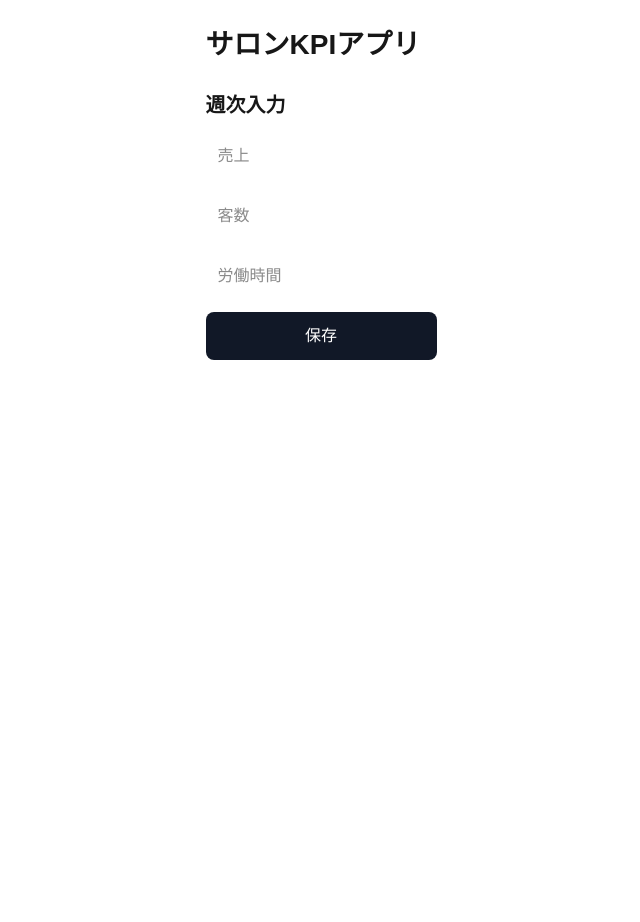
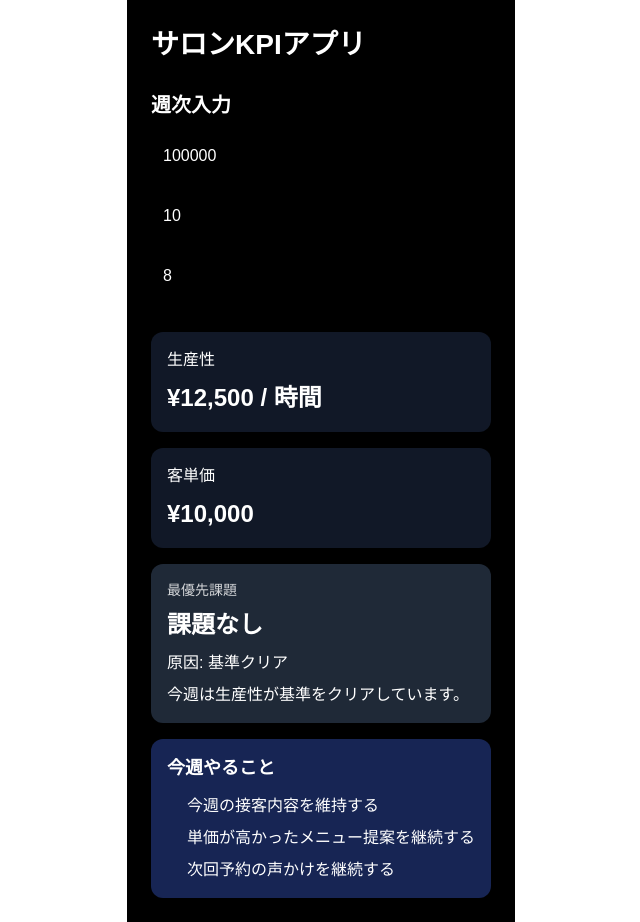
Before and after one commit to koichi050791-afk/salon-app, a Next.js app: page / in a window 1280 px wide. Shown: the whole page, without its empty margins (319-959 px from the left). Before the commit the page ends 800 px from the top, so only its background shows below. Built offline with nearby package versions, Linux system fonts and the light colour scheme.

Commit message:
show productivity and actions

```diff
--- a/app/page.tsx
+++ b/app/page.tsx
@@ -1,41 +1,111 @@
 "use client";
 
-import { useEffect, useState } from "react";
+import { useMemo, useState } from "react";
+
+type Diagnosis = {
+  productivity: number;
+  avgTicket: number;
+  issue: string;
+  cause: string;
+  message: string;
+  actions: string[];
+};
+
+function diagnose(sales: number, clients: number, hours: number): Diagnosis {
+  const productivity = hours > 0 ? sales / hours : 0;
+  const avgTicket = clients > 0 ? sales / clients : 0;
+
+  const PRODUCTIVITY_GOAL = 10000;
+  const AVG_TICKET_GOAL = 8000;
+  const CLIENTS_GOAL = 20;
+
+  if (productivity >= PRODUCTIVITY_GOAL) {
+    return {
+      productivity,
+      avgTicket,
+      issue: "課題なし",
+      cause: "基準クリア",
+      message: "今週は生産性が基準をクリアしています。",
+      actions: [
+        "今週の接客内容を維持する",
+        "単価が高かったメニュー提案を継続する",
+        "次回予約の声かけを継続する",
+      ],
+    };
+  }
+
+  if (avgTicket < AVG_TICKET_GOAL && clients >= CLIENTS_GOAL) {
+    return {
+      productivity,
+      avgTicket,
+      issue: "客単価不足",
+      cause: "提案力不足",
+      message: "客数はあるが単価が低く、生産性が落ちています。",
+      actions: [
+        "高単価メニューを毎回1つ提案する",
+        "仕上げ時に次回の施術提案を入れる",
+        "カウンセリングで悩みを深掘りする",
+      ],
+    };
+  }
+
+  if (clients < CLIENTS_GOAL && avgTicket >= AVG_TICKET_GOAL) {
+    return {
+      productivity,
+      avgTicket,
+      issue: "客数不足",
+      cause: "再来・予約不足",
+      message: "単価は取れているが客数が足りず、生産性が落ちています。",
+      actions: [
+        "全担当客に次回予約の声かけをする",
+        "既存客へLINEフォローを行う",
+        "空き時間に再来促進連絡を入れる",
+      ],
+    };
+  }
+
+  return {
+    productivity,
+    avgTicket,
+    issue: "時間当たり売上不足",
+    cause: "単価・客数の両面不足",
+    message: "売上に対して労働時間が多く、全体効率が低下しています。",
+    actions: [
+      "今週は高単価メニュー提案を徹底する",
+      "次回予約の取得率を上げる",
+      "空き時間の使い方を見直す",
+    ],
+  };
+}
 
 export default function Home() {
-  const [sales, setSales] = useState("");
-  const [clients, setClients] = useState("");
-  const [hours, setHours] = useState("");
-  const [message, setMessage] = useState("");
+  const [sales, setSales] = useState("100000");
+  const [clients, setClients] = useState("10");
+  const [hours, setHours] = useState("8");
 
-  useEffect(() => {
-    const saved = localStorage.getItem("salon-kpi");
-    if (saved) {
-      const data = JSON.parse(saved);
-      setSales(data.sales || "");
-      setClients(data.clients || "");
-      setHours(data.hours || "");
-    }
-  }, []);
-
-  const handleSave = () => {
-    const data = {
-      sales,
-      clients,
-      hours,
-    };
-
-    localStorage.setItem("salon-kpi", JSON.stringify(data));
-    setMessage("保存しました");
-  };
+  const result = useMemo(() => {
+    const s = Number(sales) || 0;
+    const c = Number(clients) || 0;
+    const h = Number(hours) || 0;
+    return diagnose(s, c, h);
+  }, [sales, clients, hours]);
 
   return (
-    <main style={{ padding: 24, maxWidth: 480, margin: "0 auto" }}>
+    <main
+      style={{
+        padding: 24,
+        maxWidth: 480,
+        margin: "0 auto",
+        background: "#000",
+        minHeight: "100vh",
+        color: "#fff",
+      }}
+    >
       <h1 style={{ fontSize: 28, fontWeight: "bold", marginBottom: 24 }}>
         サロンKPIアプリ
       </h1>
 
-      <section>
+      <section style={{ marginBottom: 32 }}>
         <h2 style={{ fontSize: 20, fontWeight: "bold", marginBottom: 12 }}>
           週次入力
         </h2>
@@ -64,25 +134,70 @@ export default function Home() {
             onChange={(e) => setHours(e.target.value)}
             style={{ padding: 12, fontSize: 16 }}
           />
+        </div>
+      </section>
 
-          <button
-            onClick={handleSave}
-            style={{
-              padding: 12,
-              fontSize: 16,
-              background: "#111827",
-              color: "#fff",
-              border: "none",
-              borderRadius: 8,
-            }}
-          >
-            保存
-          </button>
+      <section
+        style={{
+          background: "#111827",
+          borderRadius: 12,
+          padding: 16,
+          marginBottom: 16,
+        }}
+      >
+        <div style={{ marginBottom: 8 }}>生産性</div>
+        <div style={{ fontSize: 24, fontWeight: "bold" }}>
+          ¥{Math.round(result.productivity).toLocaleString()} / 時間
+        </div>
+      </section>
 
-          {message && (
-            <p style={{ color: "green", fontWeight: "bold" }}>{message}</p>
-          )}
+      <section
+        style={{
+          background: "#111827",
+          borderRadius: 12,
+          padding: 16,
+          marginBottom: 16,
+        }}
+      >
+        <div style={{ marginBottom: 8 }}>客単価</div>
+        <div style={{ fontSize: 24, fontWeight: "bold" }}>
+          ¥{Math.round(result.avgTicket).toLocaleString()}
         </div>
+      </section>
+
+      <section
+        style={{
+          background: "#1f2937",
+          borderRadius: 12,
+          padding: 16,
+          marginBottom: 16,
+        }}
+      >
+        <div style={{ fontSize: 14, opacity: 0.8, marginBottom: 6 }}>
+          最優先課題
+        </div>
+        <div style={{ fontSize: 24, fontWeight: "bold", marginBottom: 8 }}>
+          {result.issue}
+        </div>
+        <div style={{ marginBottom: 8 }}>原因: {result.cause}</div>
+        <div>{result.message}</div>
+      </section>
+
+      <section
+        style={{
+          background: "#172554",
+          borderRadius: 12,
+          padding: 16,
+        }}
+      >
+        <div style={{ fontSize: 18, fontWeight: "bold", marginBottom: 12 }}>
+          今週やること
+        </div>
+        <ol style={{ paddingLeft: 20, margin: 0, display: "grid", gap: 8 }}>
+          {result.actions.map((action, index) => (
+            <li key={index}>{action}</li>
+          ))}
+        </ol>
       </section>
     </main>
   );
```
